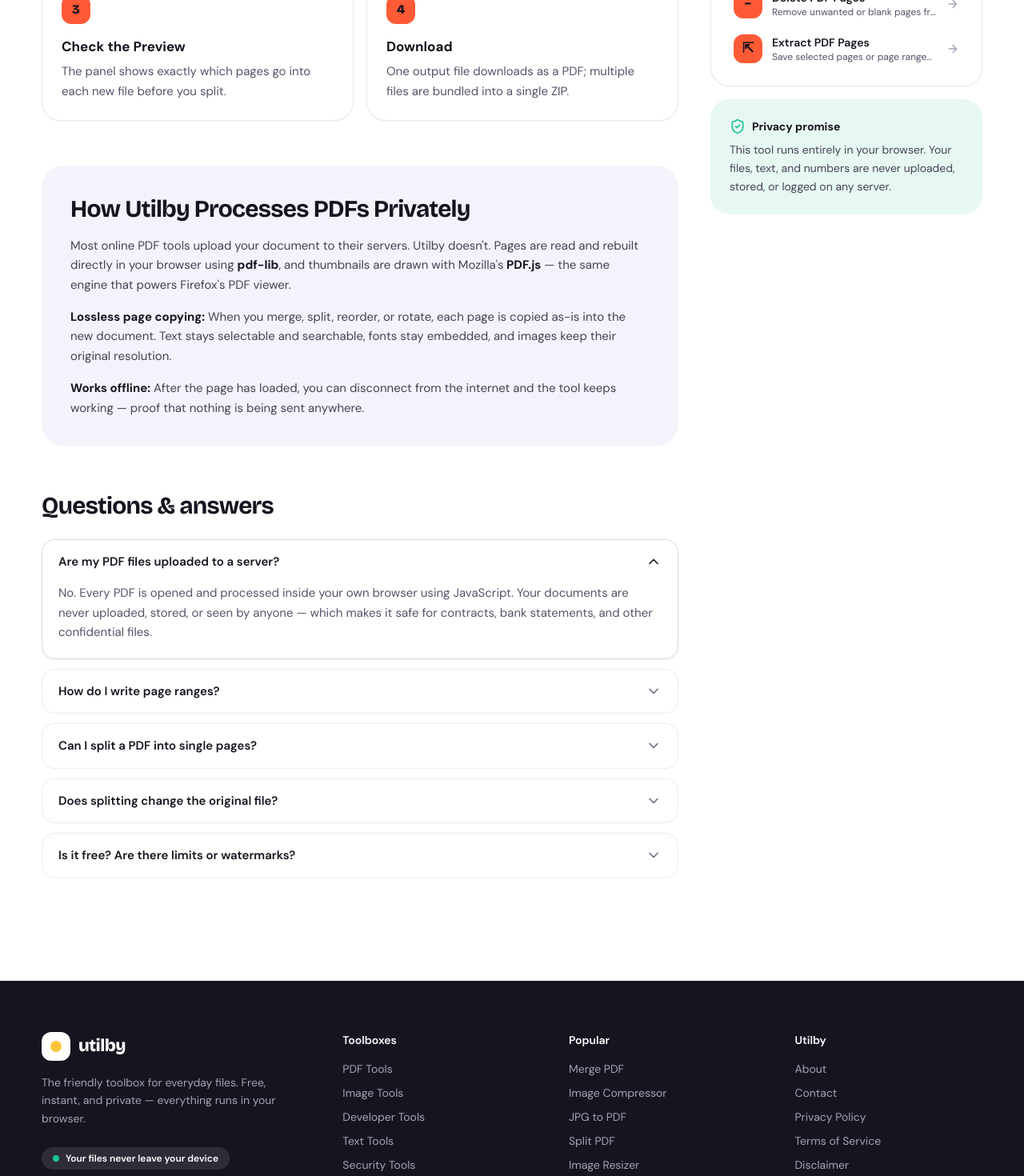
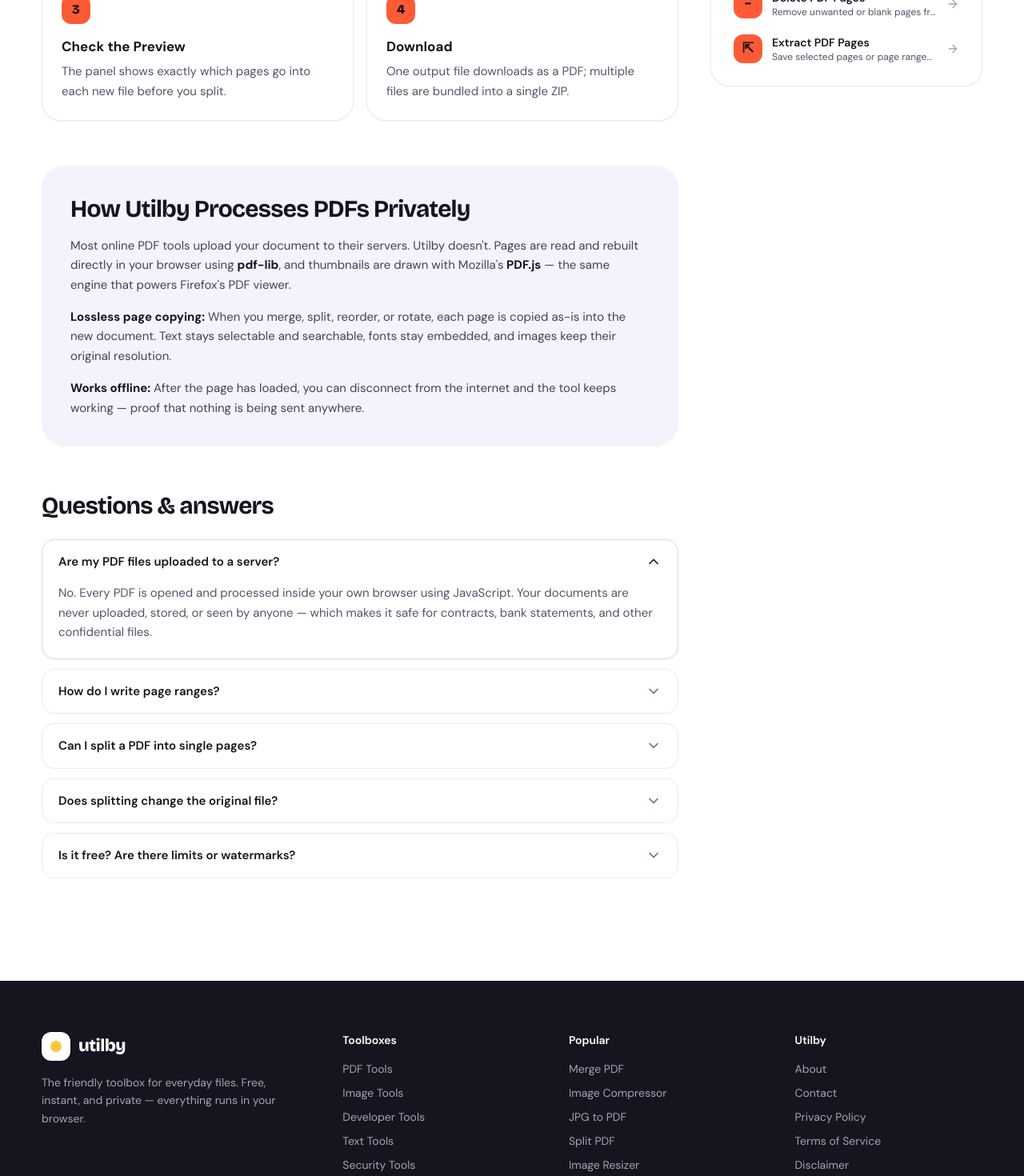
Before and after one commit to utilbyofficial-ui/utilby, a Next.js app: page /tools/split-pdf in a window 1280 px wide. Shown: the part 1000-2470 px from the top of the page at 80% size. Built offline with nearby package versions, Linux system fonts and the light colour scheme.

Commit message:
refactor(privacy): reduce repeated privacy statements across pages

```diff
--- a/src/app/page.tsx
+++ b/src/app/page.tsx
@@ -29,7 +29,7 @@ export default function HomePage() {
       <section className="mx-auto max-w-[1240px] px-4 pb-12 pt-14 text-center sm:px-6 sm:pt-20 lg:px-8">
         <p className="animate-fade-up inline-flex items-center gap-2 rounded-full bg-sec-soft px-4 py-2 text-sm font-semibold text-emerald-800">
           <span className="h-2 w-2 rounded-full bg-sec" />
-          Your files never leave your device
+          15 free browser tools · No sign-up
         </p>
         <h1 className="animate-fade-up mx-auto mt-6 max-w-[900px] font-display text-[44px] font-extrabold leading-[1.02] tracking-[-0.035em] text-ink sm:text-[64px] lg:text-[84px]">
           The friendly toolbox for{" "}
--- a/src/components/layout/Footer.tsx
+++ b/src/components/layout/Footer.tsx
@@ -19,10 +19,6 @@ export function Footer() {
             </Link>
             <p className="mt-4 max-w-xs text-sm leading-relaxed text-slate-400">
               The friendly toolbox for everyday files. Free, instant, and private — everything runs in your browser.
-            </p>
-            <p className="mt-6 inline-flex items-center gap-2 rounded-full bg-white/10 px-3.5 py-1.5 text-xs font-semibold text-white">
-              <span className="h-2 w-2 rounded-full bg-sec" />
-              Your files never leave your device
             </p>
           </div>
 
--- a/src/components/shared/ToolLayout.tsx
+++ b/src/components/shared/ToolLayout.tsx
@@ -150,15 +150,6 @@ export function ToolLayout({
                 ))}
               </ul>
             </div>
-            <div className="rounded-3xl bg-sec-soft p-6">
-              <p className="flex items-center gap-2 text-sm font-bold text-ink">
-                <ShieldCheck className="h-5 w-5 text-sec" />
-                Privacy promise
-              </p>
-              <p className="mt-2 text-sm leading-relaxed text-slate-700">
-                This tool runs entirely in your browser. Your files, text, and numbers are never uploaded, stored, or logged on any server.
-              </p>
-            </div>
           </aside>
         </div>
       </div>
--- a/src/modules/pdf/PdfWorkspace.tsx
+++ b/src/modules/pdf/PdfWorkspace.tsx
@@ -878,7 +878,7 @@ export function PdfWorkspace({ mode = "organize" }: PdfWorkspaceProps) {
             )}
             {errorBox}
             <p className="text-[11px] leading-relaxed text-slate-400">
-              Your files are processed on this device and never uploaded. Original files are not changed.
+              Original files are kept unchanged on your device.
             </p>
           </div>
         </aside>
```
Also changed, not shown: 1 other file (tests, documents, lock files or other folders).
